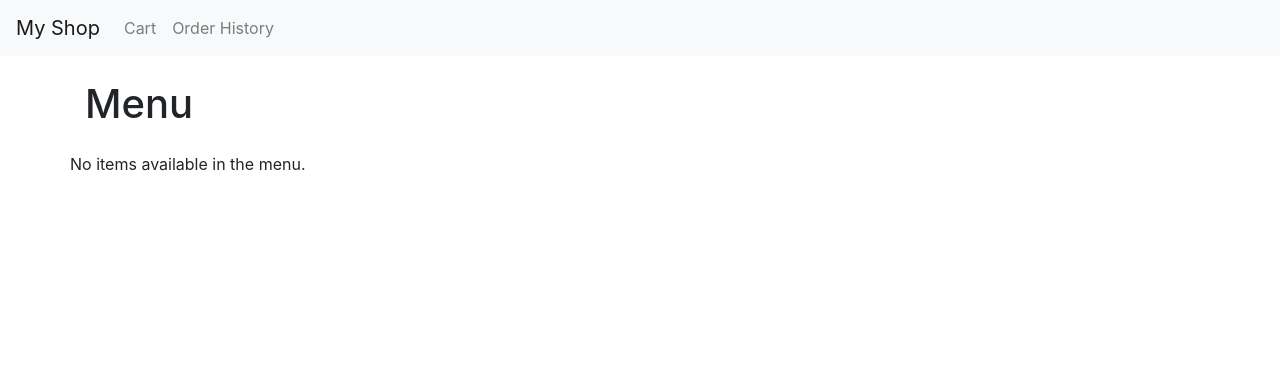
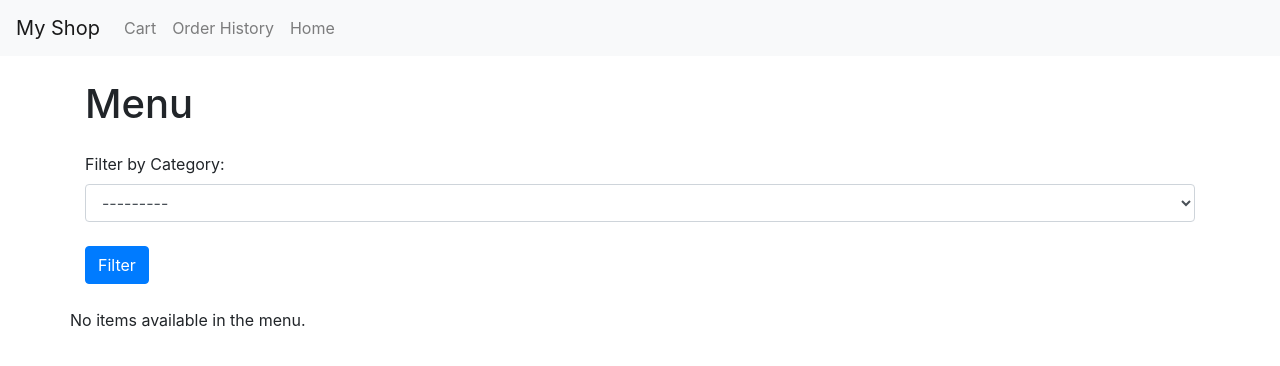
Before and after one commit to mahdimon/django-cafe-project, a Django app: page / in a window 1280 px wide. Shown: the top 366 px of the page. Run offline with Django 5.2, Linux system fonts and the light colour scheme; data that the repository does not hold is empty; some libraries are stand-ins or nearby versions.

Commit message:
filter in menu added and some bug fixed

```diff
--- a/core/models.py
+++ b/core/models.py
@@ -3,7 +3,7 @@ from django.db import models
 
 # Create your models here.
 class Category(models.Model):
-    name = models.CharField(max_length=100)  # e.g., "Appetizers", "Drinks"
+    name = models.CharField(max_length=100)
     description = models.TextField(blank=True, null=True)
 
     def __str__(self):
--- a/customer/forms.py
+++ b/customer/forms.py
@@ -1,5 +1,6 @@
 from django import forms
 import re
+from core.models import Category
 
 
 class PurchaseForm(forms.Form):
@@ -19,3 +20,11 @@ class PurchaseForm(forms.Form):
                 raise forms.ValidationError('Please enter a valid 11-digit phone number starting with 09.')
 
         return phone_number
+
+class CategoryFilterForm(forms.Form):
+    category = forms.ModelChoiceField(
+        queryset=Category.objects.all(),
+        required=False,
+        label="Filter by Category",
+        widget=forms.Select(attrs={'class': 'form-control'})
+    )
--- a/customer/templates/customer/history.html
+++ b/customer/templates/customer/history.html
@@ -1,3 +1,4 @@
+{% extends 'base.html' %}
  {% block content %}
 <h1 class="my-4">Order History</h1>
 {% if orders %}
@@ -19,8 +20,9 @@
                         <thead>
                             <tr>
                                 <th scope="col">Item Name</th>
+                                <th scope="col">Price</th>
                                 <th scope="col">Quantity</th>
-                                <th scope="col">Price</th>
+
 
                             </tr>
                         </thead>
--- a/customer/templates/customer/menu.html
+++ b/customer/templates/customer/menu.html
@@ -76,6 +76,10 @@
 </script>
 
 <h1 class="my-4">Menu</h1>
+<form method="GET" action="{% url 'menu' %}" class="mb-4">
+    {{ form.as_p }}
+    <button type="submit" class="btn btn-primary mt-2">Filter</button>
+</form>
 <div class="row">
     {% if menu_items %}
         {% for item in menu_items %}
--- a/customer/views.py
+++ b/customer/views.py
@@ -1,7 +1,7 @@
 from django.views import View
 from django.shortcuts import render, redirect, get_object_or_404
 from core.models import Item
-from .forms import PurchaseForm
+from .forms import PurchaseForm ,CategoryFilterForm
 from .models import Customer ,Order,OrderItem
 import json
 
@@ -9,8 +9,14 @@ class Menu(View):
     def get(self , request):
         if not request.session.session_key:
             request.session.create()
+        form = CategoryFilterForm(request.GET or None)
         items = Item.objects.filter(available=True)
-        return render(request,"customer/menu.html",{'menu_items':items})
+        if form.is_valid():
+            category = form.cleaned_data.get('category')
+            if category:
+                items = items.filter(category=category)
+
+        return render(request,"customer/menu.html",{'menu_items':items,'form':form})
 class Cart(View):
     def get(self, request):
         cart_cookie = request.COOKIES.get('cart', '{}')
@@ -51,7 +57,8 @@ class Cart(View):
                 item = Item.objects.get(id=item_id)
                 if not item or quantity < 1:
                     continue
-                order.price += int(item.price)*quantity
+
+                order.price += float(item.price) * int(quantity)
                 OrderItem.objects.create(order=order, item=item, quantity=quantity)
 
             order.save()
@@ -69,10 +76,11 @@ def checkout(request,order_id):
 
 def history(request):
     customer_id = request.session.get('customer_id')
+    orders = None
     if customer_id:
         try:
             customer = Customer.objects.get(id=customer_id)
+            orders = customer.orders.all()
         except Customer.DoesNotExist:
-            customer = None
-    orders = customer.orders.all()
+            pass
     return render(request,"customer/history.html",{'orders':orders})
--- a/templates/base.html
+++ b/templates/base.html
@@ -23,11 +23,11 @@
                     <a class="nav-link" href="/cart">Cart</a>
                 </li>
                 <li class="nav-item">
-                    <a class="nav-link" href="/orderhistory">Order History</a>
+                    <a class="nav-link" href="/history">Order History</a>
                 </li>
-                <!-- <li class="nav-item">
+                <li class="nav-item">
                     <a class="nav-link" href="/">Home</a>
-                </li> -->
+                </li>
             </ul>
         </div>
     </nav>
```
